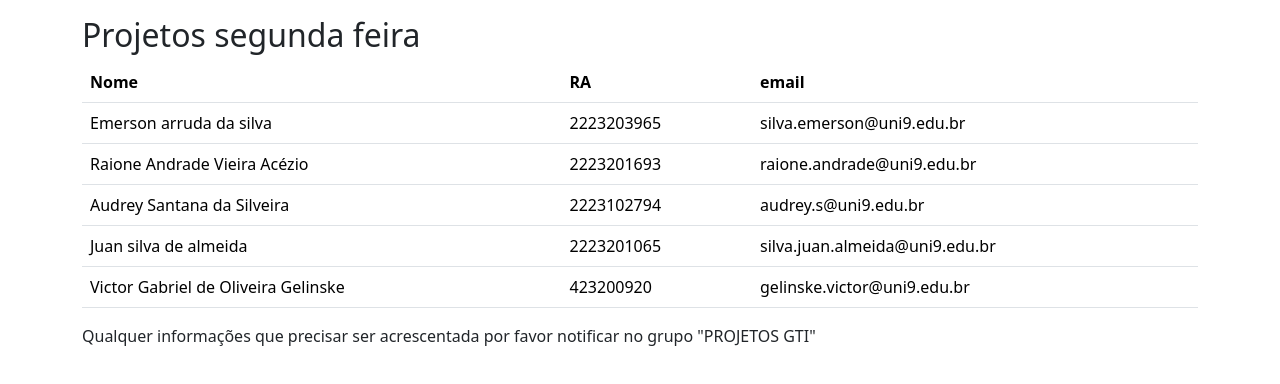
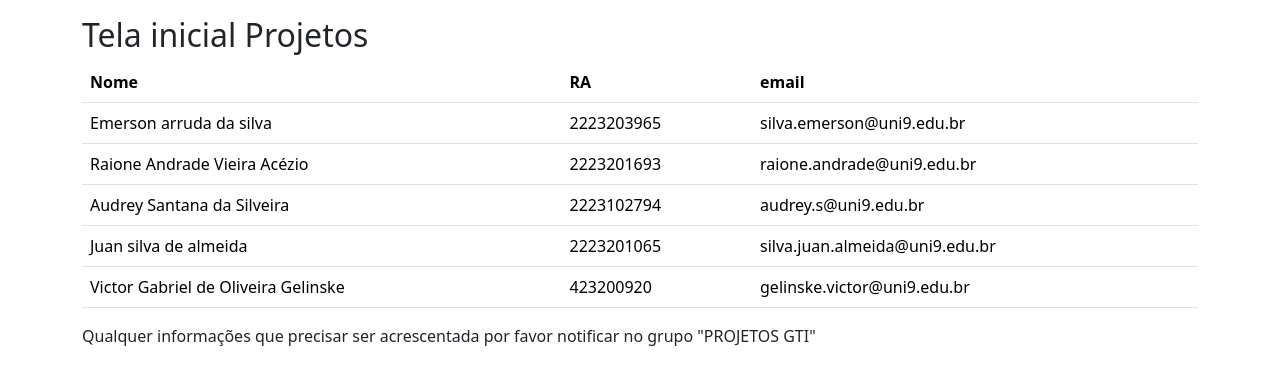
Before and after one commit to Uninone1001/introducao, a plain HTML site: page index.html in a window 1280 px wide. Drawn offline with nearby package versions, Linux system fonts and the light colour scheme.

```diff
--- a/index.html
+++ b/index.html
@@ -1,7 +1,7 @@
 <!DOCTYPE html>
 <html lang="en">
 <head>
-  <title>Bootstrap Example</title>
+  <title>Caderno de projeto</title>
   <meta charset="utf-8">
   <meta name="viewport" content="width=device-width, initial-scale=1">
   <link href="https://cdn.jsdelivr.net/npm/bootstrap@5.3.2/dist/css/bootstrap.min.css" rel="stylesheet">
@@ -10,7 +10,7 @@
 <body>
 
 <div class="container mt-3">
-  <h2>Projetos segunda feira</h2>
+  <h2>Tela inicial Projetos </h2>
 
   <table class="table">
     <thead>
```
